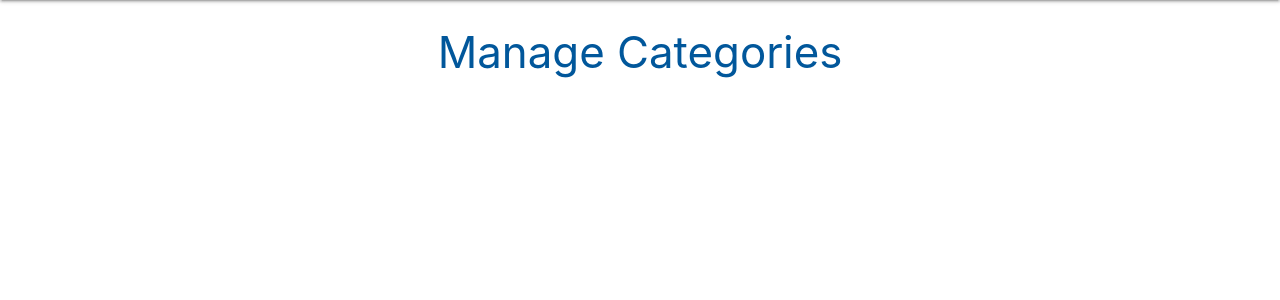
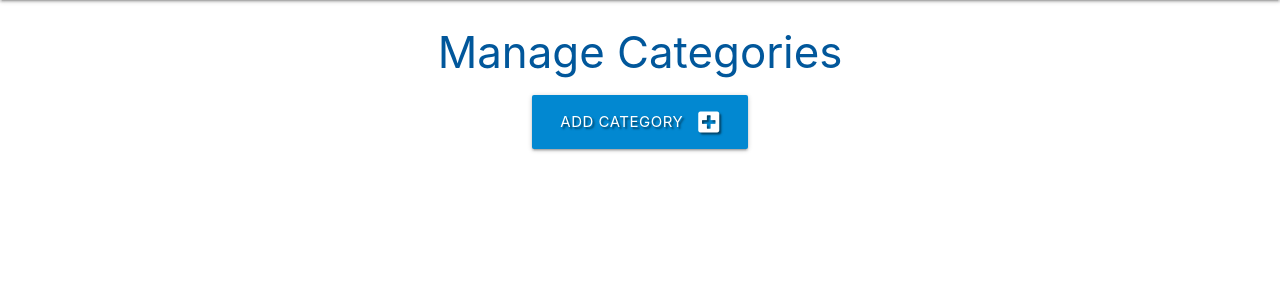
Before and after one commit to John-wallace89/jw-task-manager-project, a Flask app: page /get_categories in a window 1280 px wide. Shown: the part 64-364 px from the top of the page. Run offline with Flask 2, Linux system fonts and the light colour scheme; data that the repository does not hold is empty; some libraries are stand-ins or nearby versions.

Commit message:
Add option to add category to db

```diff
--- a/app.py
+++ b/app.py
@@ -151,6 +151,18 @@ def get_categories():
     return render_template("categories.html", categories=categories)
 
 
+@app.route("/add_category", methods=["GET", "POST"])
+def add_category():
+    if request.method == "POST":
+        category = {
+            "category_name": request.form.get("category_name")
+        }
+        mongo.db.categories.insert_one(category)
+        flash("New category added!")
+
+    return render_template("add_category.html")
+
+
 if __name__ == "__main__":
     app.run(host=os.environ.get("IP"),
             port=int(os.environ.get("PORT")),
--- a/templates/categories.html
+++ b/templates/categories.html
@@ -1,6 +1,12 @@
 {% extends "base.html" %}
 {% block content %}
 <h3 class="light-blue-text text-darken-4 center-align">Manage Categories</h3>
+<div class="row">
+  <div class="col s12 center-align">
+    <a href="{{ url_for('add_category') }}" class="btn-large light-blue darken-2 text-shadow">Add Category <i
+        class="fas fa-plus-square right"></i></a>
+  </div>
+</div>
 
 <div class="row">
   {% for category in categories %}
```
Also changed, not shown: templates/add_category.html (added, +25 -0 lines). Lines whose indentation alone changed are shown as unchanged.
